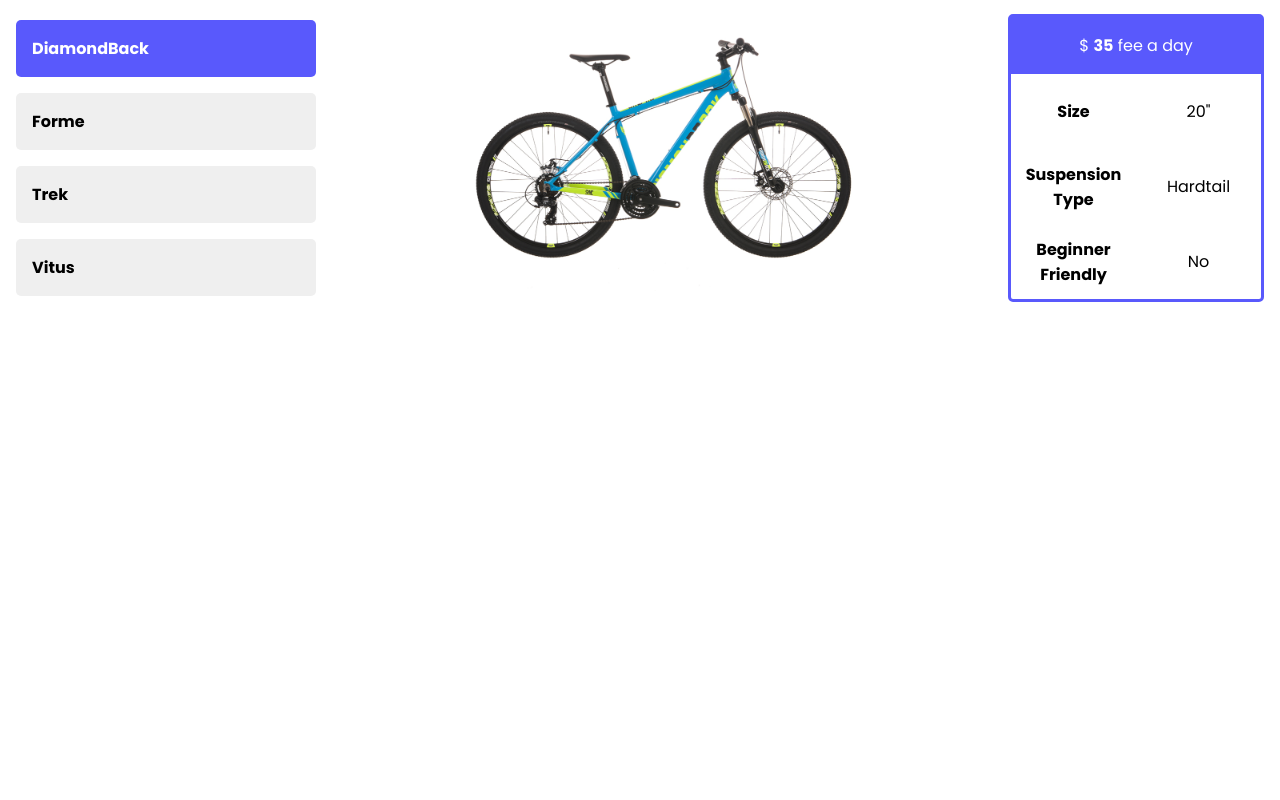
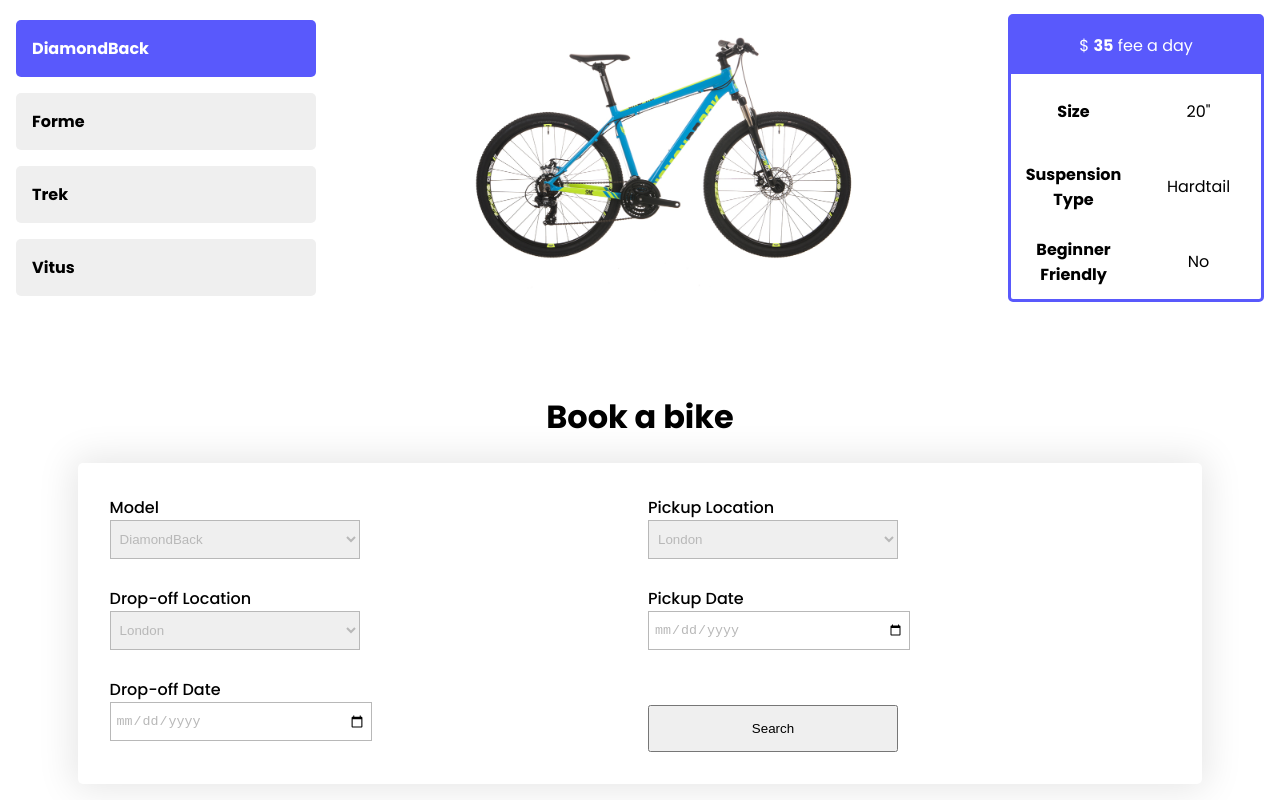
Before and after one commit to TegaBC/bike-rental, a React (Vite) app: page / in a window 1280 px wide. Shown: the part 1086-1886 px from the top of the page. Before the commit the page ends 1442 px from the top, so only its background shows below. Built offline with nearby package versions, Linux system fonts and the light colour scheme.

Commit message:
new component and data prop inserted

```diff
--- a/src/pages/Home.jsx
+++ b/src/pages/Home.jsx
@@ -1,6 +1,7 @@
 import Navbar from "../components/Navbar"
 import Hero from "../components/Hero"
 import Preview from "../components/Preview"
+import BookingForm from "../components/BookingForm"
 
 const navLinks = [
   {linkName: "Home", link: "#"},
@@ -18,6 +19,8 @@
     {name: "Vitus", image: "src/images/bikes/vitus.jpg", hardtail: false, size: 28, beginner: false, cost: 25},
   ]
 
+const locations = ["London", "Southend", "Margate", "Lake District", "Brighton", "Glasgow"]
+
 function home() {
 
   return (
@@ -25,6 +28,7 @@
         <Navbar links={navLinks} />
         <Hero />
         <Preview bikes={fakeData} />
+        <BookingForm bikes={fakeData} locations={locations}/>
     </>
   )
 }
```
